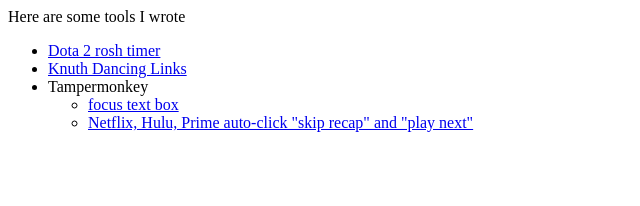
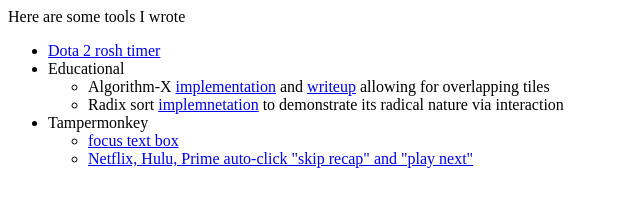
Before and after one commit to acarlson99/acarlson99.github.io, a plain HTML site: page static/tools.html in a window 1280 px wide. Shown: the whole page, without its empty margins (0-640 px from the left). Drawn offline with Linux system fonts and the light colour scheme.

Commit message:
expand tools page

```diff
--- a/static/tools.html
+++ b/static/tools.html
@@ -11,7 +11,15 @@
     Here are some tools I wrote
     <ul>
         <li><a href="./rosh">Dota 2 rosh timer</a></li>
-        <li><a href="./dlx">Knuth Dancing Links</a></li>
+        <li>Educational</li>
+        <ul>
+            <li> <!-- tbf it's not really dlx in the proper sense-- this should all say Algo-X -->
+                Algorithm-X <a href="./dlx">implementation</a>
+                and <a href="../research/Algorithm X With Overlapping Tiles.md">writeup</a>
+                allowing for overlapping tiles
+            </li>
+            <li>Radix sort <a href="./radix">implemnetation</a> to demonstrate its radical nature via interaction</li>
+        </ul>
         <li>Tampermonkey</li>
         <ul>
             <li>
```
